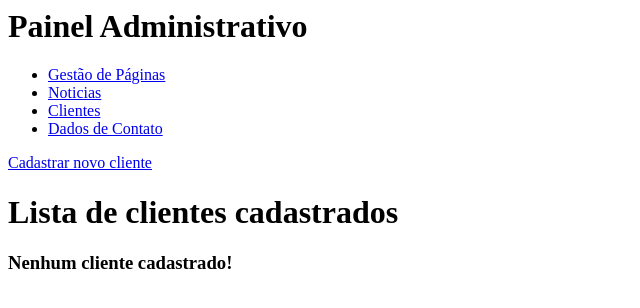
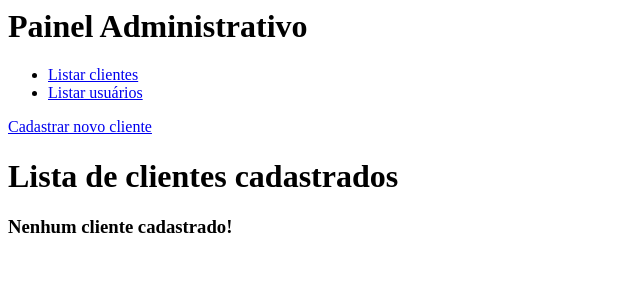
Before and after one commit to MarcioRSPereira/projeto-php-2025-02, a PHP site: page /admin.php?pg=clientesLista in a window 1280 px wide. Shown: the top 308 px of the page, without its empty margins (0-640 px from the left). Run offline with PHP 8.4, Linux system fonts and the light colour scheme; data that the repository does not hold is empty.

Commit message:
Update admin.php

```diff
--- a/admin/admin.php
+++ b/admin/admin.php
@@ -3,20 +3,15 @@
 
 
 ?>
+<!-- links para listar usuários e clientes -->
 <nav class="navbar navbar-expand-sm bg-primary navbar-dark">
     <div class="container-fluid">
         <ul class="navbar-nav">
             <li class="nav-item">
-                <a class="nav-link" href="?pg=paginas"> Gestão de Páginas</a>
+                <a class="nav-link" href="?pg=clientesLista">Listar clientes</a>
             </li>
             <li class="nav-item">
-                <a class="nav-link" href="?pg=noticias"> Noticias</a>
-            </li>
-            <li class="nav-item">
-                <a class="nav-link"  href="?pg=clientesAdmin"> Clientes</a>
-            </li>
-            <li class="nav-item">
-                <a class="nav-link" href="?pg=contato"> Dados de Contato</a>
+                <a class="nav-link" href="?pg=usuariosLista">Listar usuários</a>
             </li>
         </ul>
     </div>
```
